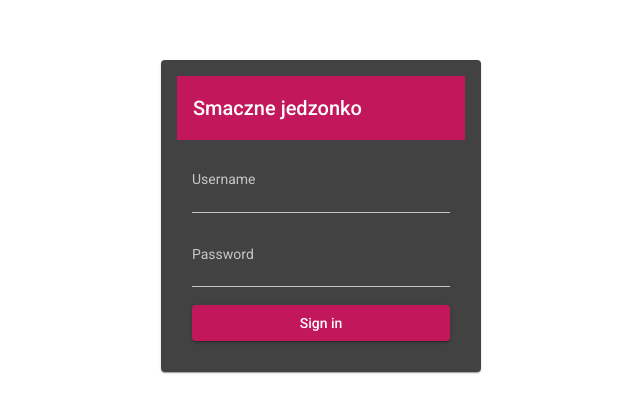
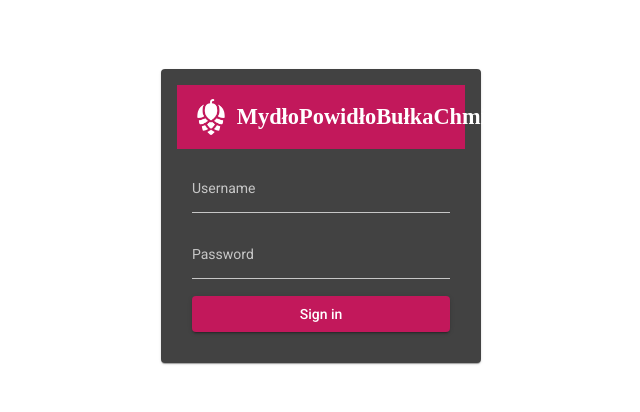
Before and after one commit to Xarria/ZZPJ2021Project, an Angular app in the folder spa/: page / in a window 1280 px wide. Shown: the part 184-596 px from the top of the page, without its empty margins (319-959 px from the left). Built offline with nearby package versions, Linux system fonts and the light colour scheme.

Commit message:
Fix nav-bar, add logo, update styles

```diff
--- a/spa/package.json
+++ b/spa/package.json
@@ -28,6 +28,7 @@
     "animate.css": "^4.1.1",
     "chart.js": "^2.5.0",
     "hammerjs": "^2.0.8",
+    "jwt-decode": "^3.1.2",
     "rxjs": "~6.6.0",
     "tslib": "^2.0.0",
     "zone.js": "~0.11.3"
--- a/spa/src/app/login/login.component.html
+++ b/spa/src/app/login/login.component.html
@@ -1,10 +1,12 @@
 <div class="main-container" fxLayoutAlign="center center" fxFlexFill>
   <mat-card class="form-container" fxFlex="25">
-    <mat-toolbar color="primary">Smaczne jedzonko</mat-toolbar>
+    <mat-toolbar class="app-name" color="primary">
+      <img class="logo" src="assets/icons/hop.png" alt="">
+      MydłoPowidłoBułkaChmiel
+    </mat-toolbar>
     <form class="login-form" fxLayoutAlign="stretch" fxLayout="column">
       <mat-form-field>
         <input matInput placeholder="Username" name="login" type="text" [(ngModel)]="login">
-
       </mat-form-field>
       <mat-form-field>
         <input matInput type="password" placeholder="Password" name="login" [(ngModel)]="password">
--- a/spa/src/app/login/login.component.less
+++ b/spa/src/app/login/login.component.less
@@ -1,5 +1,6 @@
 input {
-  font-size: 2rem;
+  font-size: 1.5rem;
+  align-self: center;
 }
 
 input::placeholder {
@@ -17,3 +18,12 @@ input::placeholder {
 .title {
   align-items: center;
 }
+
+.app-name {
+  font: bold 1.4rem Source Sans Pro;
+}
+
+.logo {
+  width: 14%;
+  padding-right: 8px;
+}
--- a/spa/src/app/recipe-details/recipe-details.component.html
+++ b/spa/src/app/recipe-details/recipe-details.component.html
@@ -1,8 +1,8 @@
 <div class="nav-bar-container">
   <mat-toolbar class="nav-bar">
+    <img class="small-logo" src="assets/icons/hop.png" alt="">
     <span>MydłoPowidłoBułkaChmiel</span>
     <div class="spacer"></div>
-
       <a mat-button (click)="router.navigate(['/user'])">All recipes</a>
       <a mat-raised-button color="primary">Sign out</a>
   </mat-toolbar>
@@ -20,10 +20,6 @@
       <div class="column right">{{recipeService.recipe.authorLogin}}</div>
     </div>
     <div class="row">
-    <div class="column left"><label>DESCRIPTION:</label></div>
-    <div class="column right">{{recipeService.recipe.description}}</div>
-  </div>
-  <div class="row">
       <div class="column left"><label>INGREDIENTS:</label></div>
       <div class="column right">
         <div *ngFor="let ingredient of recipeService.recipe.ingredients">
@@ -32,8 +28,11 @@
             <div class="column-ingredient-quantity">{{ingredient.quantity}} g</div>
           </div>
         </div>
-
       </div>
+    </div>
+    <div class="row">
+      <div class="column left"><label>DESCRIPTION:</label></div>
+      <div class="column right">{{recipeService.recipe.description}}</div>
     </div>
     <div class="row">
       <div class="column left">
--- a/spa/src/app/user-panel/user-panel.component.html
+++ b/spa/src/app/user-panel/user-panel.component.html
@@ -1,15 +1,14 @@
 <div class="nav-bar-container">
   <mat-toolbar class="nav-bar">
+    <img class="small-logo" src="assets/icons/hop.png" alt="">
     <span>MydłoPowidłoBułkaChmiel</span>
     <div class="spacer"></div>
-
     <a mat-button (click)="getRecipes()">All recipes</a>
     <a mat-button (click)="getMyRecipes()">My recipes</a>
     <a mat-button (click)="getMyFavouriteRecipes()">My favourite recipes</a>
     <a mat-button (click)="getRecommendation()">Find something new</a>
-    <input matInput [(ngModel)]="unwantedTags" name="tags" type="text" placeholder="Unwanted tags">
+    <input placeholder="Unwanted tags..." name="tags" type="text" [(ngModel)]="unwantedTags">
     <a mat-raised-button color="primary" (click)="signOut()">Sign out</a>
-    <a></a>
   </mat-toolbar>
 
   <div class="table-container">
--- a/spa/src/app/user-panel/user-panel.component.less
+++ b/spa/src/app/user-panel/user-panel.component.less
@@ -52,3 +52,14 @@ td:last-child{
 tr {
   border: 1px;
 }
+
+input {
+  margin-left: 0px;
+  margin-right: 12px;
+  margin-top: 1px;
+}
+
+input::placeholder {
+  font-size: 0.8rem;
+  text-align: center;
+}
--- a/spa/src/styles.less
+++ b/spa/src/styles.less
@@ -12,7 +12,7 @@ body {
 }
 
 a {
-  font: 100 1.2rem Source Sans Pro;
+  font: 100 1.1rem Source Sans Pro;
 }
 
 .nav-bar {
@@ -25,3 +25,8 @@ a {
   top: 0;
   z-index: 1000;
 }
+
+.small-logo {
+  width: 3%;
+  margin-right: 5px;
+}
```
Also changed, not shown: spa/src/app/recipe-details/recipe-details.component.less (line endings or trailing spaces), spa/src/assets/icons/hop.png (added), 1 other file (tests, documents, lock files or other folders). Lines whose indentation alone changed are shown as unchanged.
